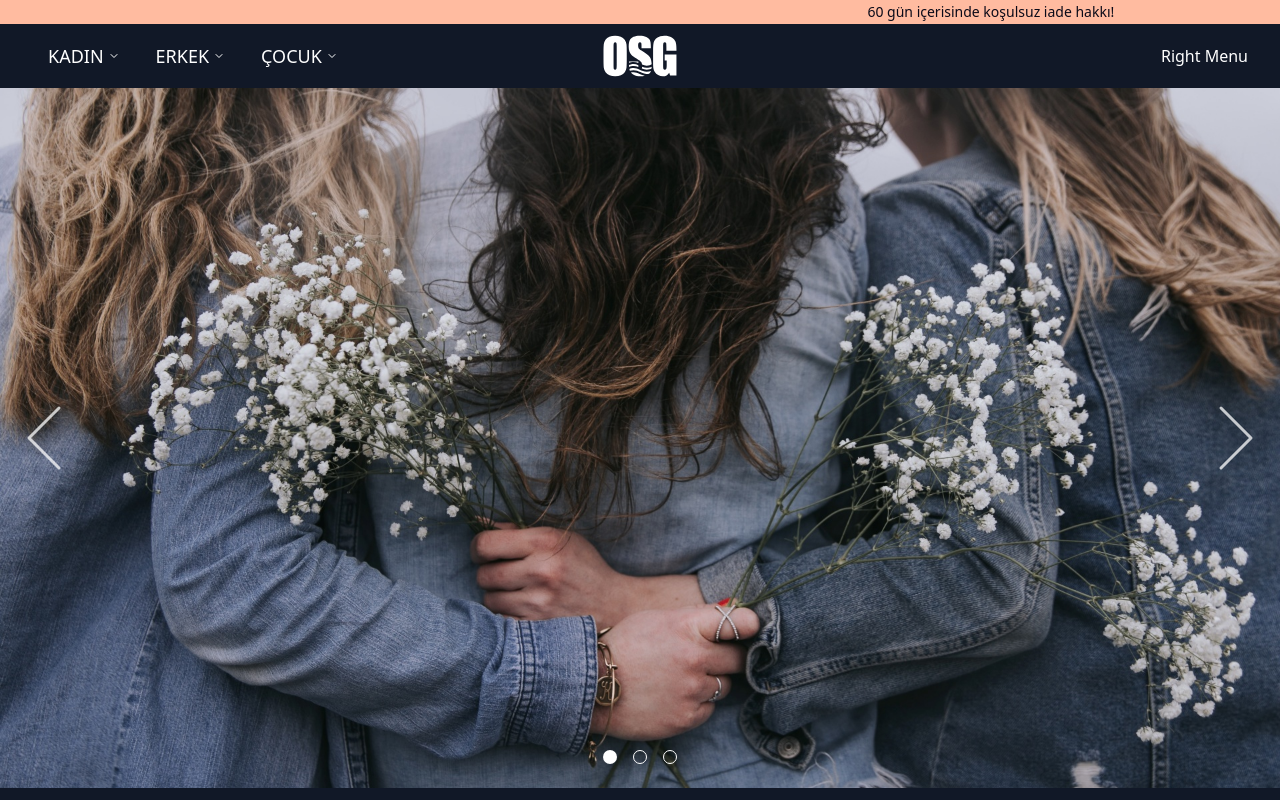
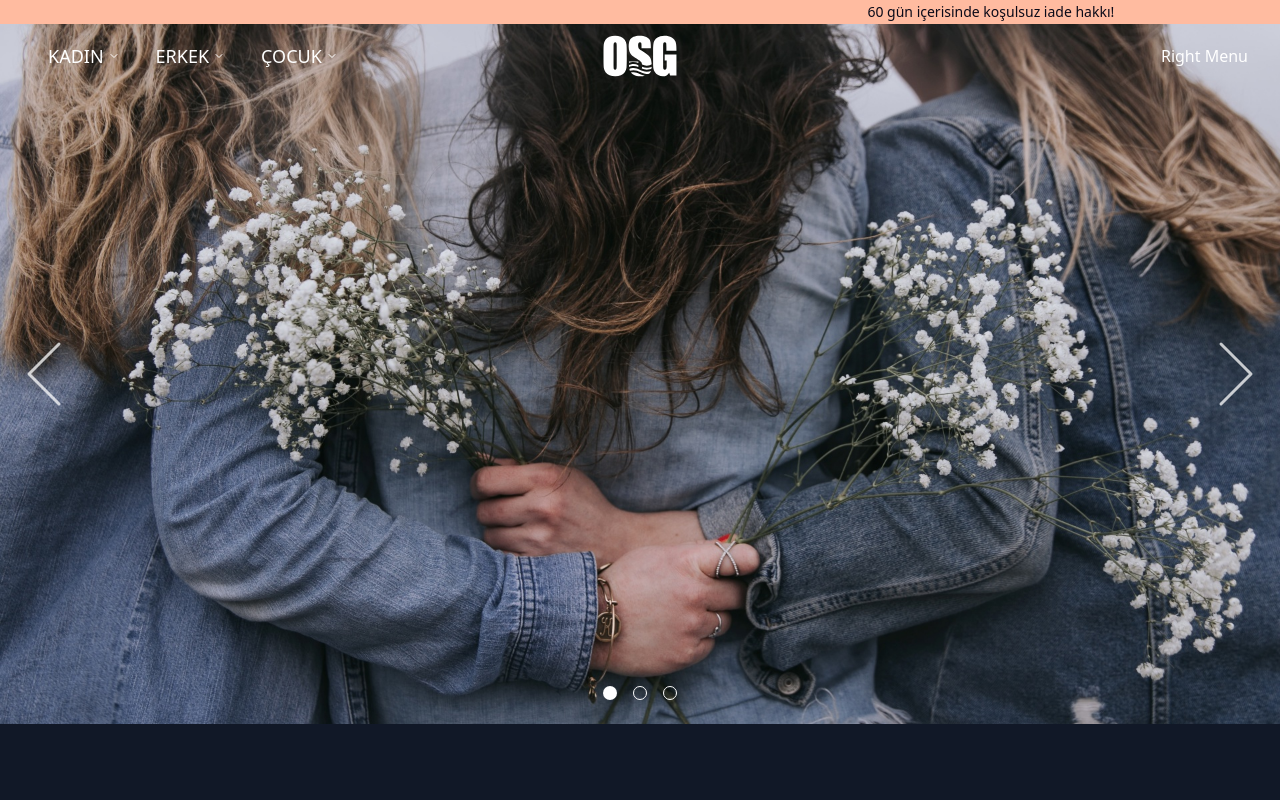
Before and after one commit to saitgungor/e-commerce, a Next.js app: page / in a window 1280 px wide. Built offline with nearby package versions, Linux system fonts and the light colour scheme.

Commit message:
Carousel position fixed

```diff
--- a/app/page.js
+++ b/app/page.js
@@ -2,9 +2,5 @@ import Carousel from "@/components/Carousel";
 import Image from "next/image";
 
 export default function Home() {
-  return (
-    <main className="">
-      <Carousel />
-    </main>
-  );
+  return <Carousel />;
 }
--- a/components/Carousel/index.jsx
+++ b/components/Carousel/index.jsx
@@ -25,7 +25,7 @@ const Carousel = () => {
   }, [activeIndex]);
 
   return (
-    <div className="w-screen h-[700px] overflow-hidden relative">
+    <div className="w-screen h-[700px] overflow-hidden relative -top-16">
       <div
         className="flex transition-all duration-1000 relative"
         style={{ transform: `translateX(-${activeIndex * 100}%)` }}
--- a/components/Navbar/index.jsx
+++ b/components/Navbar/index.jsx
@@ -6,7 +6,7 @@ import DropdownMenu from "./DropdownMenu";
 
 const Navbar = () => {
   return (
-    <div className="w-full bg-transparent group/header group-hover/header:bg-black hover:bg-white transition-colors duration-300">
+    <div className="w-full bg-transparent group/header group-hover/header:bg-black hover:bg-white transition-colors duration-300 z-20">
       <div className="container h-16 w-full grid grid-cols-3 items-center mx-auto">
         <DropdownMenu />
         <Link href="/">
```
